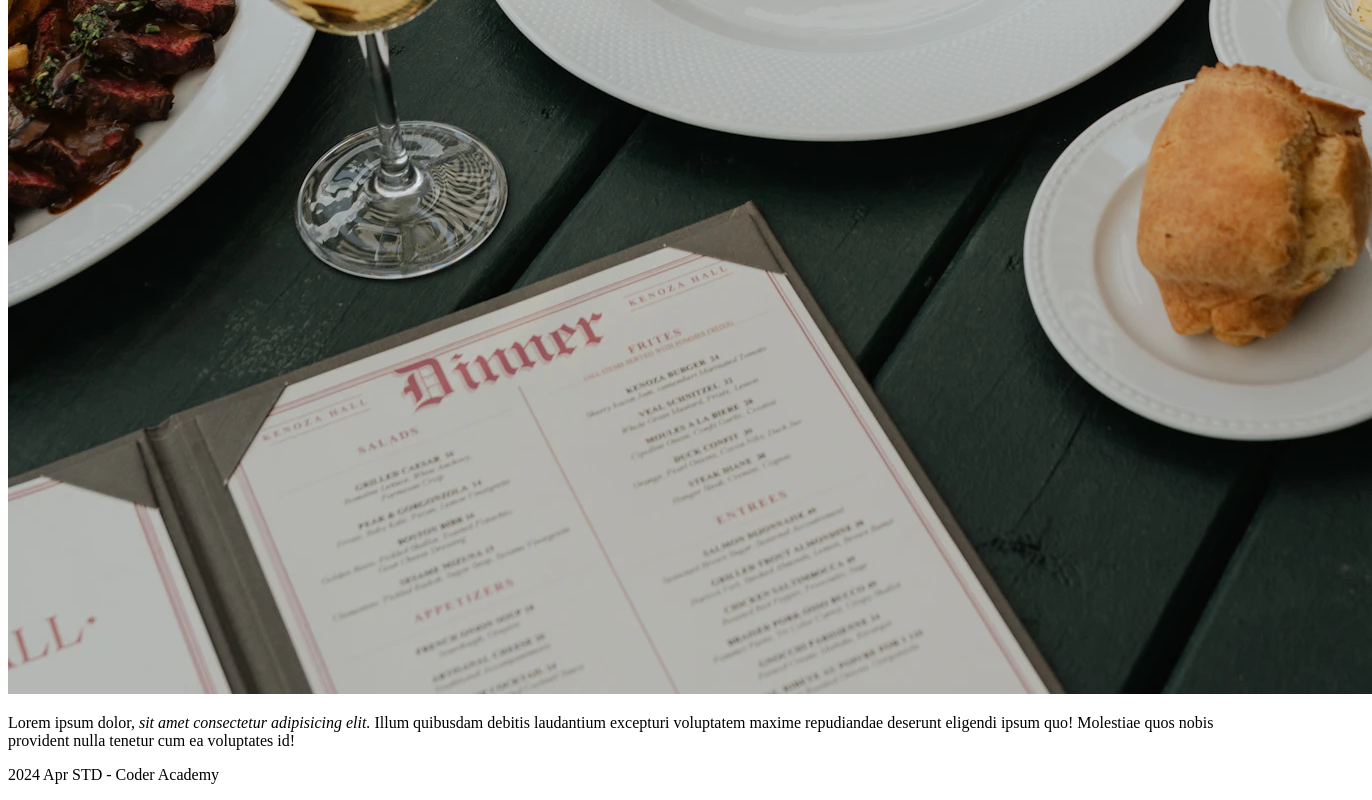
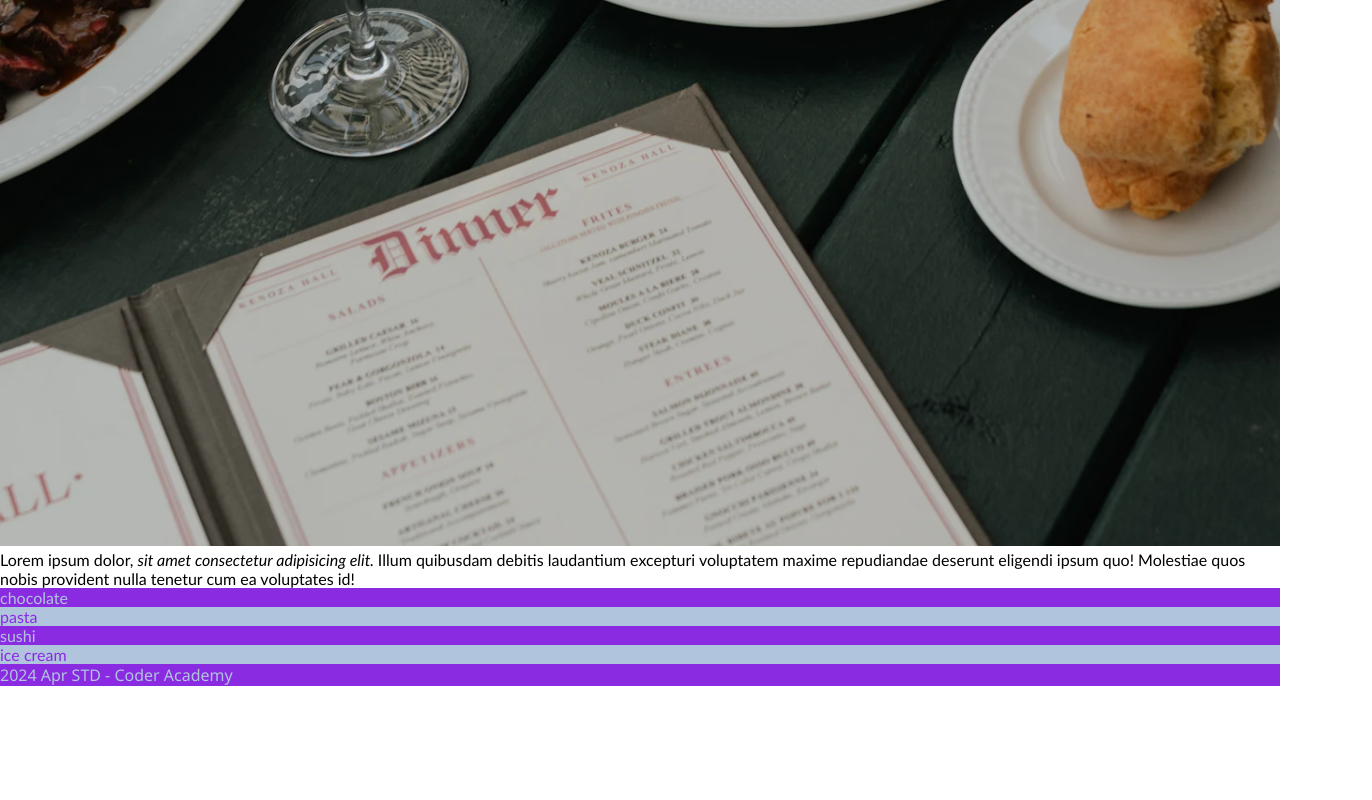
Before and after one commit to perripez/t1w1-intro-to-web, a plain HTML site: page index.html in a window 1280 px wide. Shown: the part 1196-1996 px from the top of the page, 1372 px wide, since content can reach past the window. After the commit the page ends 1882 px from the top, so only its background shows below. Drawn offline with Linux system fonts and the light colour scheme.

Commit message:
list items, font-size, units and image styling

```diff
--- a/index.html
+++ b/index.html
@@ -14,16 +14,25 @@
     <header>
         <!-- Internal styling -->
         <h1>HTML & CSS intro</h1>
-        <h2> Let'a learn about tags!</h2>
+        <h2> Let's learn about tags!</h2>
     </header>
     <article>
         <p>Lorem ipsum dolor sit amet consectetur, adipisicing elit. <strong>Placeat accusamus modi unde consequuntur,</strong> quos impedit quam illum eveniet ipsa exercitationem saepe, ad consequatur. Ex exercitationem maiores ut beatae rerum sunt?  </p>
+
         <img src="./photo-1714692547691-790c7f7284d9.webp" alt="Dinner table with dishes, picked from Unsplash">
+
         <p>Lorem ipsum dolor, <em>sit amet consectetur adipisicing elit. </em>Illum quibusdam debitis laudantium excepturi voluptatem maxime repudiandae deserunt eligendi ipsum quo! Molestiae quos nobis provident nulla tenetur cum ea voluptates id!</p>
     </article>
 
+    <ul>
+       <li> chocolate </li>
+       <li> pasta </li>
+       <li> sushi </li>
+       <li> ice cream </li>
+    </ul>
+
     <footer>
-        <p>2024 Apr  STD - Coder Academy</p>
+        <p id="footer_p">2024 Apr  STD - Coder Academy</p>
     </footer>
 </body>
 </html>
--- a/style.css
+++ b/style.css
@@ -1,4 +1,44 @@
+*{
+    margin: 0;
+    padding: 0;
+}
+
 h1{
     color: lightsteelblue;
     font-family:'Segoe UI', Tahoma, Geneva, Verdana, sans-serif;
+    background-color:blueviolet;
+    font-size: 3rem;
 }
+
+h2{
+    color:blueviolet;
+    font-family: 'Trebuchet MS', 'Lucida Sans Unicode', 'Lucida Grande', 'Lucida Sans', Arial, sans-serif;
+    background-color: lightsteelblue;
+    font-size: 2rem;
+}
+
+p{
+    font-size: 1rem;
+    font-family: 'Gill Sans', 'Gill Sans MT', Calibri, 'Trebuchet MS', sans-serif;
+}
+
+#footer_p{
+    background-color:blueviolet;;
+    color: lightsteelblue;
+    font-family:'Segoe UI', Tahoma, Geneva, Verdana, sans-serif;
+}
+
+li:nth-child(2n){
+    background-color: lightsteelblue;
+    color: blueviolet;
+}
+
+li{
+    font-family:'Gill Sans', 'Gill Sans MT', Calibri, 'Trebuchet MS', sans-serif;
+    background-color: blueviolet;
+    color: lightsteelblue;
+}
+
+img{
+    max-width: 100vw;
+}
```
